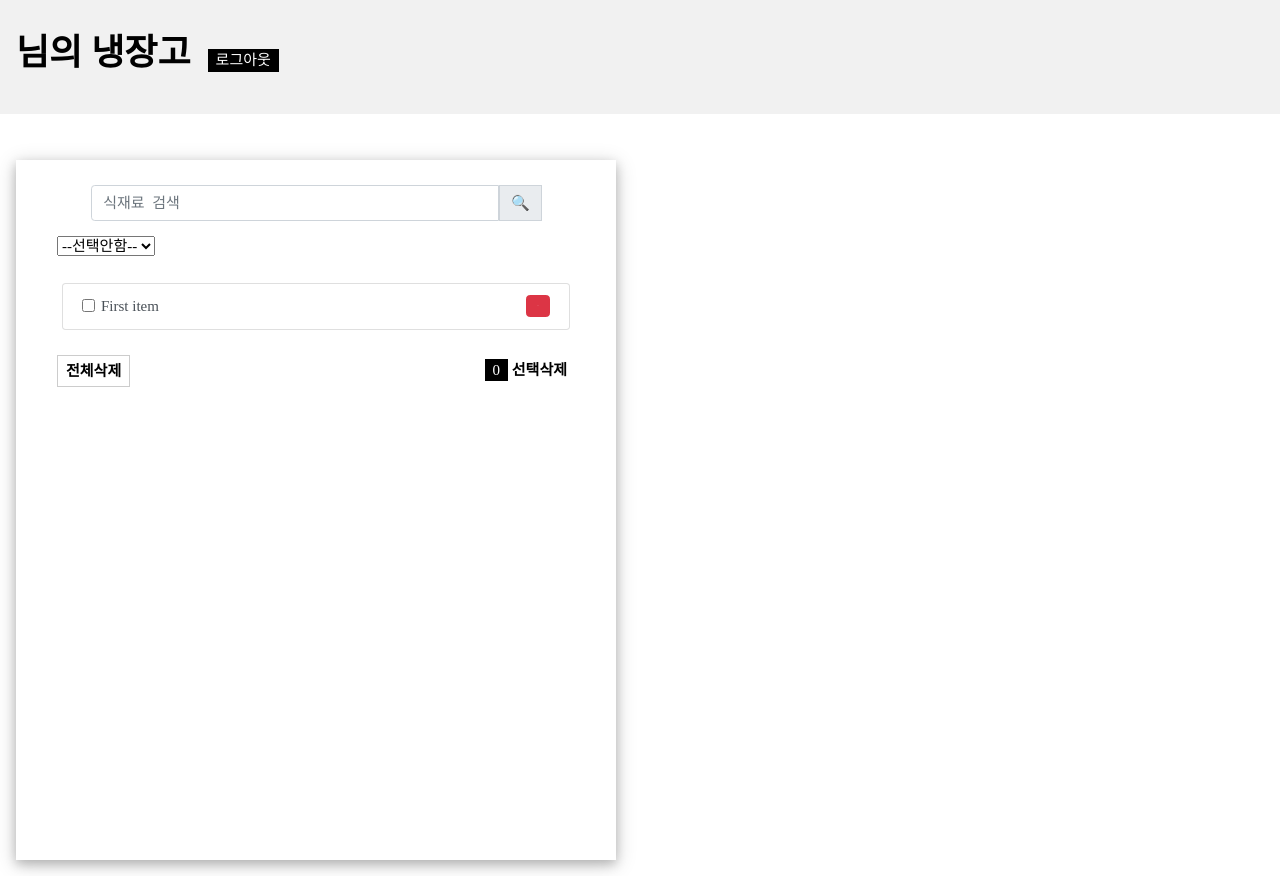
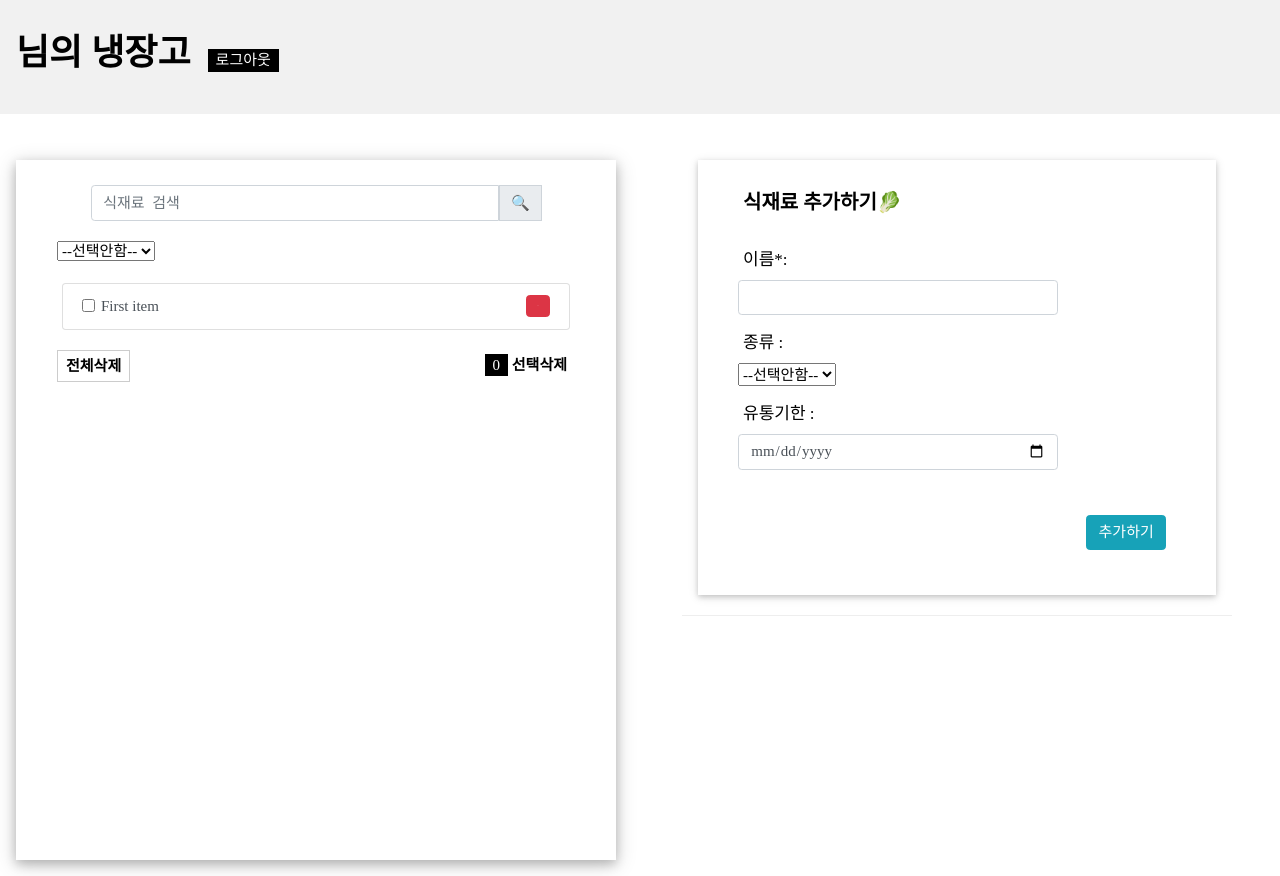
Before and after one commit to Kim-DaHam/recipe-app-front, a React (Create React App) app in the folder recipe-react-app/: page /fridge in a window 1280 px wide. Built offline with nearby package versions, Linux system fonts and the light colour scheme; a web font is replaced by a local one.

Commit message:
Fridge - Ingredients Add Container UI

```diff
--- a/recipe-react-app/src/routes/Fridge/Fridge.css
+++ b/recipe-react-app/src/routes/Fridge/Fridge.css
@@ -33,13 +33,13 @@
 }
 
 #ingredients-searchBar #i-category {
-    margin-top: 15px;
+    margin-top: 20px;
     margin-left: 25px;
 }
 
 #ingredients-list, #ingredients-btn {
     margin: auto;
-    margin-top: 20px;
+    margin-top: 15px;
     width: 550px;
 }
 
@@ -64,3 +64,34 @@
 #ingredients-list #delete-btn {
     margin-top: 20px;
 }
+
+#ingredientAdd-container{
+    width: 550px;
+    margin-left: 50px;
+}
+
+#ingredientAdd-container .w3-container {
+    padding: 20px;
+    padding-left: 45px;
+    padding-bottom: 45px;
+}
+
+#ingredientAdd-container label {
+    font-size: 17px;
+    margin-right: 10px;
+}
+
+#ingredientAdd-container input {
+    width: 320px;
+    margin-bottom: 15px;
+}
+
+#ingredientAdd-container button {
+    float: right;
+    margin-top: 30px;
+    margin-right: 30px;
+}
+
+#ingredientAdd-container #category-input {
+    margin-bottom: 15px;
+}
--- a/recipe-react-app/src/routes/Fridge/Fridge.js
+++ b/recipe-react-app/src/routes/Fridge/Fridge.js
@@ -19,7 +19,7 @@ class Fridge extends React.Component {
                     {/* Contents */}
                     <div id="content-box" class="w3-col">
                         {/* Fridge */}
-                        <div id="fridge-container" class="w3-card-4 w3-margin w3-white">
+                        <div id="fridge-container" class=" w3-col w3-card-4 w3-margin w3-white">
                             {/* Ingredients SearchBar */}
                             <div id="ingredients-searchBar" class="w3-container">
                                 <form class="form-inline" action="/action_page.php">
@@ -69,6 +69,37 @@ class Fridge extends React.Component {
                                 </div>
                             </div>
                         </div>
+                        {/* Ingredients Add Form */}
+                        <div id="ingredientAdd-container" class="w3-col l4">
+                            <div class="w3-card w3-margin w3-margin-top">
+                                <div class="w3-container w3-white">
+                                    <h4><b>식재료 추가하기🥬</b></h4><br/>
+                                    <form onSubmit={'#'}>
+                                        <label>이름*:</label>
+                                        <div id="name-input" className="form-row">
+                                            <input type="text" class="form-control" id="usr" maxLength='25'/>
+                                        </div>
+                                        <label>종류 :</label>
+                                        <div id="category-input" className="form-row">
+                                            <select name="i-category" id="i-category">
+                                                <option value="">--선택안함--</option>
+                                                <option value="채소">채소</option>
+                                                <option value="과일">과일</option>
+                                                <option value="유제품">유제품</option>
+                                                <option value="유제품">육류</option>
+                                                <option value="기타">기타</option>
+                                            </select><br/>
+                                        </div>
+                                        <label>유통기한 :</label>
+                                        <div id="exdate-input" className="form-row">
+                                            <input type="date" class="form-control" id="usr"/>
+                                        </div>
+                                        <button type="button" class="btn btn-info">추가하기</button>
+                                    </form>
+                                </div>
+                            </div><hr/>
+                            {/* Go Recipe Btn */}
+                        </div>
                     </div>
                 </div>
             </body>
```
